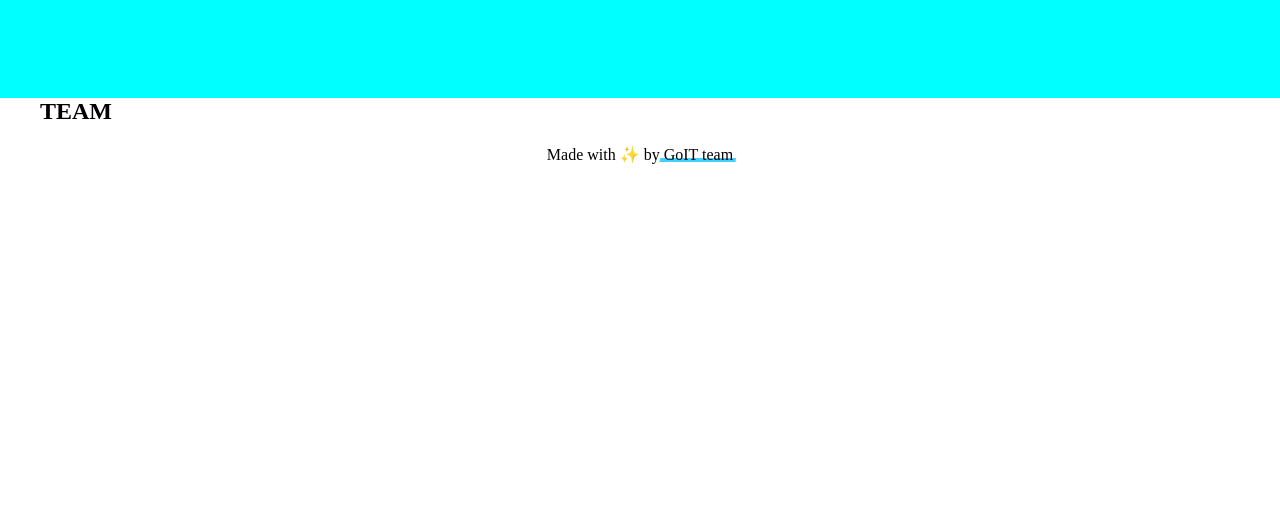
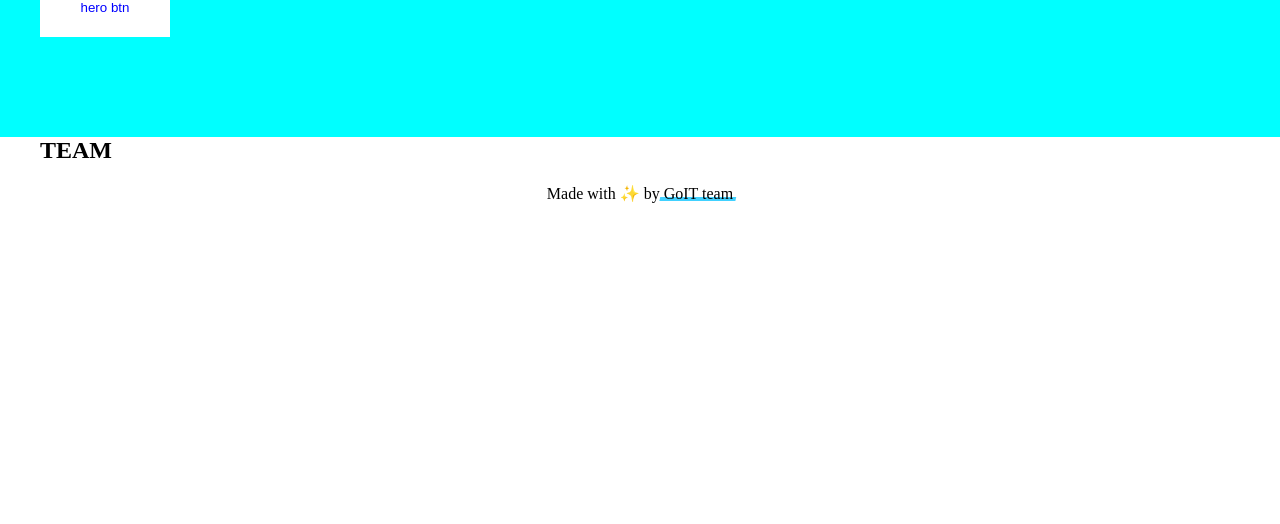
Before and after one commit to Sivonenko/team-vite, a website built with Vite: page src/index.html in a window 1280 px wide. Shown: the part 276-800 px from the top of the page. Built offline with nearby package versions, Linux system fonts and the light colour scheme.

Commit message:
add style for btn

```diff
--- a/src/css/hero.css
+++ b/src/css/hero.css
@@ -9,4 +9,8 @@
 }
 .hero-btn {
   background-color: #fff;
+  color: blue;
+  border: none;
+  width: 130px;
+  height: 60px;
 }
```
